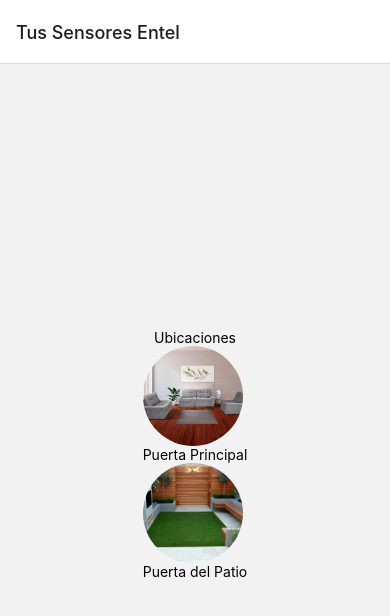
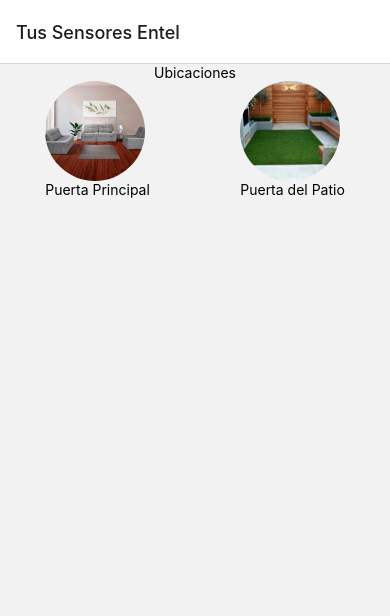
Before and after one commit to Angelussz/AppSeguridad, a React Native app: screen /Inicio in a window 390 px wide. Shown: the top 616 px of the page. Built offline with nearby package versions, Linux system fonts and the light colour scheme.

Commit message:
adorno menu

```diff
--- a/screens/Inicio.js
+++ b/screens/Inicio.js
@@ -1,11 +1,12 @@
 import React from "react";
-import { View, Text, Button, TouchableOpacity, Image } from "react-native";
+import { View, Text, Button, TouchableOpacity, Image,StyleSheet } from "react-native";
 import patio from "../assets/patio.jpg";
 import sala from "../assets/sala.jpg";
 const Inicio = ({ navigation }) => {
   return (
-    <View style={{ flex: 1, alignItems: "center", justifyContent: "center" }}>
-      <Text>Ubicaciones</Text>
+  <View style={{ flex: 1}} >
+      <Text style={{alignSelf:"center"}}>Ubicaciones</Text>
+      <View style={styles.sensores}>
         <TouchableOpacity onPress={() => navigation.navigate("Puerta1")}>
           <Image
             source={sala}
@@ -20,16 +21,26 @@ const Inicio = ({ navigation }) => {
           />
           <Text>Puerta del Patio</Text>
         </TouchableOpacity>
-      {/* <Button
-        title="Go to Puertas 1"
-        onPress={() => navigation.navigate("Puerta1")}
-      />
-      <Button
-        title="Go to Puertas 2"
-        onPress={() => navigation.navigate("Puerta2")}
-      /> */}
+      </View>
     </View>
   );
 };
 
+const styles = StyleSheet.create({
+  sensores: {
+    flex:1,
+    flexDirection: 'row',
+    justifyContent: "space-around",
+    // alignItems: "center"
+  },
+  bigBlue: {
+    color: 'blue',
+    fontWeight: 'bold',
+    fontSize: 30,
+  },
+  red: {
+    color: 'red',
+  },
+});
+
 export default Inicio;
```
Lines whose indentation alone changed are shown as unchanged.
